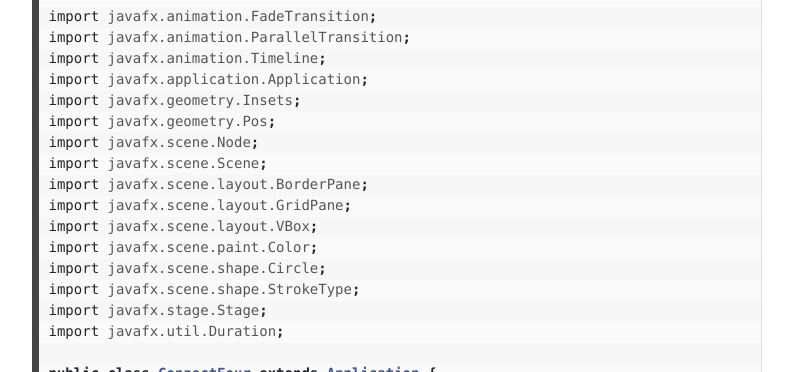
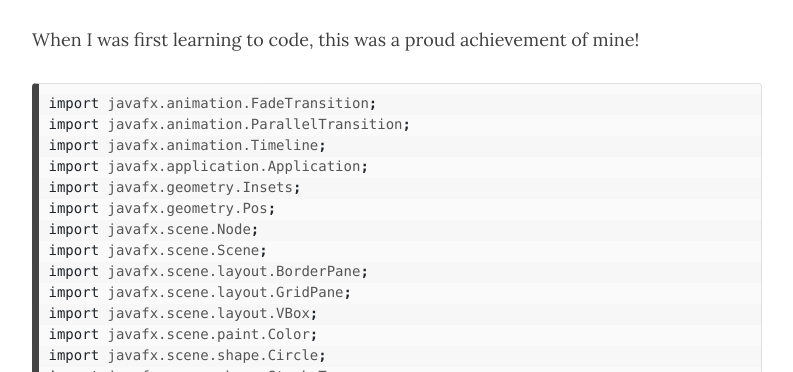
Before and after one commit to carmancater/carmancater.github.io, a Jekyll site: the page built from ConnectFour.md, in a window 1280 px wide and 900 px high, cut to the strip 528-900 px from the top of the window. Shown: the whole strip, without its empty margins (243-1036 px from the left). Built offline with Jekyll 4.4.1, drawn with Linux system fonts in a browser that asks for light colours; nearby versions of some CDN libraries.

Commit message:
Update ConnectFour.md

````diff
--- a/ConnectFour.md
+++ b/ConnectFour.md
@@ -12,6 +12,8 @@ share-description: Connect Four
   <source src="/assets/video/ConnectFourTwiceSpeed.mp4" type="video/mp4">
 Your browser does not support the video tag.
 </video>
+
+When I was first learning to code, this was a proud achievement of mine!
 
 ``` java
 import javafx.animation.FadeTransition;
````
